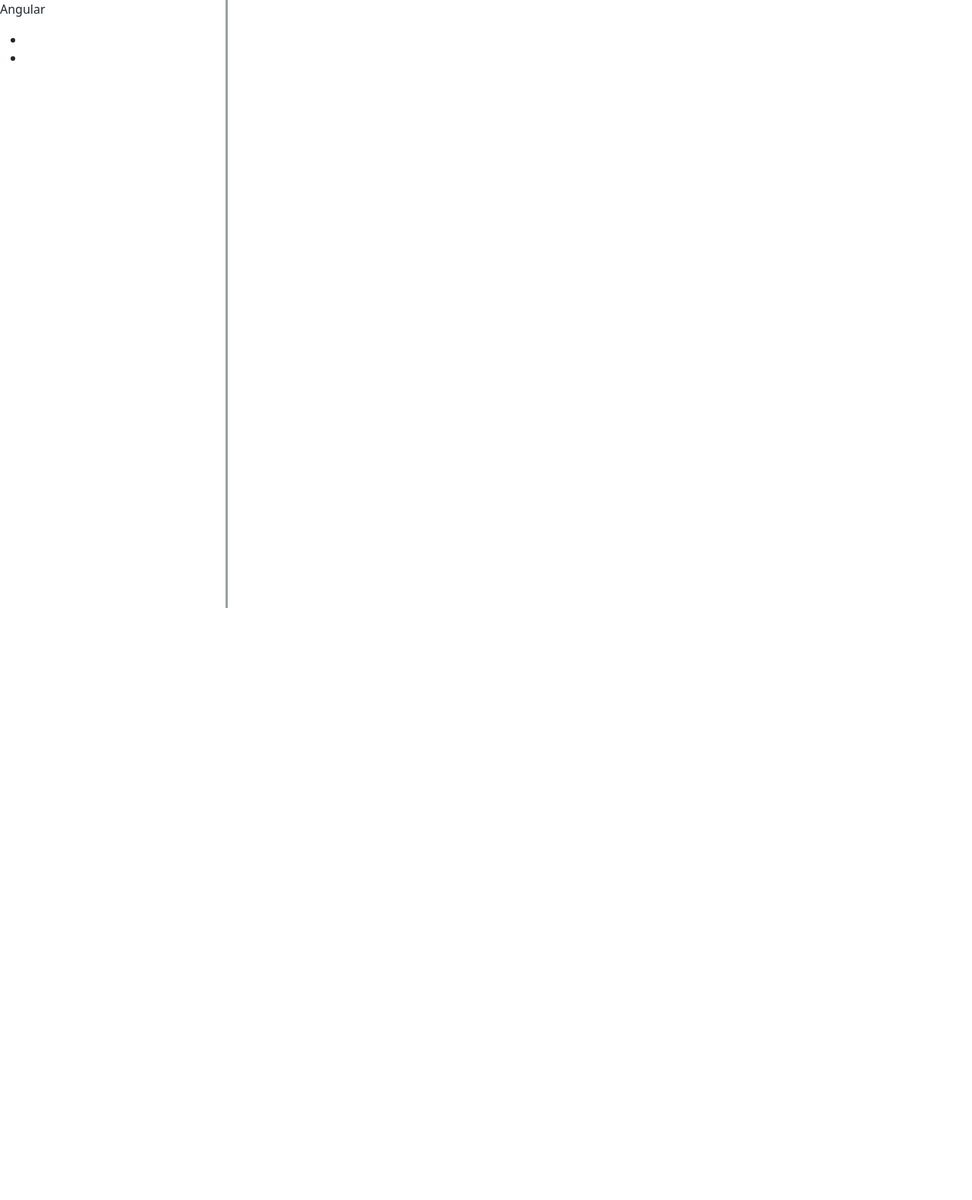
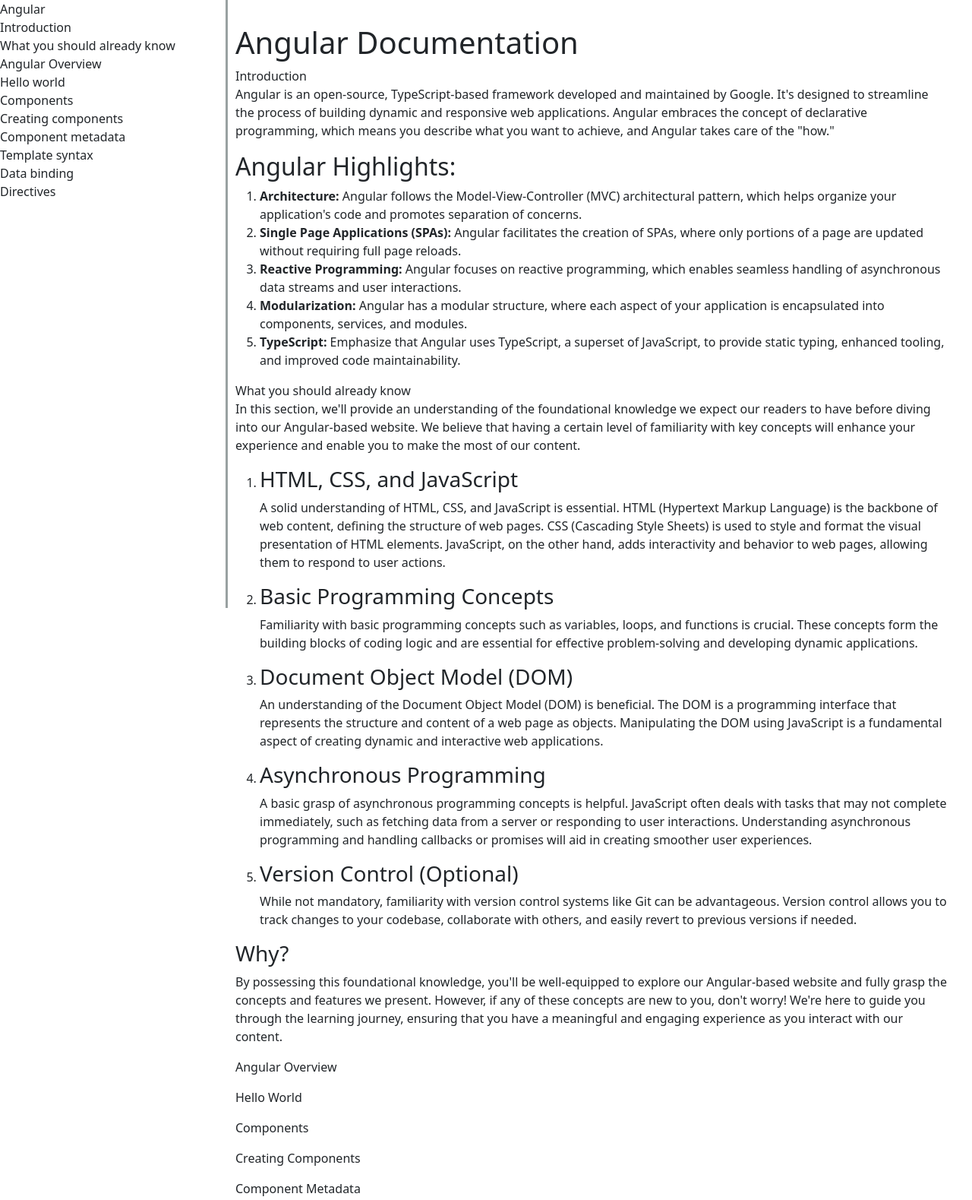
Before and after one commit to MicahDitto/Angular-Tech-Doc, a plain HTML site: page index.html in a window 1280 px wide. Shown: the top 1579 px of the page at 76% size. Before the commit the page ends 800 px from the top, so only its background shows below. Drawn offline with nearby package versions, Linux system fonts and the light colour scheme.

Commit message:
Started to add info

```diff
--- a/index.html
+++ b/index.html
@@ -11,66 +11,138 @@
 </head>
 
 <body>
+    <nav id="navbar" class="side-nav">
+        <header>
+            Angular
+        </header>
+        <a class="nav-link" href="#Introduction">Introduction</a>
+        <a class="nav-link" href="#What_you_should_already_know">What you should already know</a>
+        <a class="nav-link" href="#Angular_Overview">Angular Overview</a>
+        <a class="nav-link" href="#Hello_World">Hello world</a>
+        <a class="nav-link" href="#Components">Components</a>
+        <a class="nav-link" href="#Creating_components">Creating components</a>
+        <a class="nav-link" href="#Component_metadata">Component metadata</a>
+        <a class="nav-link" href="#Template_Syntax">Template syntax</a>
+        <a class="nav-link" href="#Data_Binding">Data binding</a>
+        <a class="nav-link" href="#Directives">Directives</a>
+
+    </nav>
     <main id="main-doc">
-        <nav id="navbar">
-            <header>
-                Angular
-            </header>
-            <a class="nav-link" href="#"></a>
-            <a class="nav-link" href="#"></a>
-            <a class="nav-link" href="#"></a>
-            <a class="nav-link" href="#"></a>
-            <a class="nav-link" href="#"></a>
-            <a class="nav-link" href=""></a>
+        <h1>Angular Documentation</h1>
 
-        </nav>
-        <section id="" class="section main-section -section">
-            <header></header>
-            <p></p>
-            <code></code>
+        <section id="Introduction" class="section main-section intro-section">
+            <header>Introduction</header>
+            <p>Angular is an open-source, TypeScript-based framework developed and maintained by Google. It's designed
+                to streamline the process of building dynamic and responsive web applications. Angular embraces the
+                concept of declarative programming, which means you describe what you want to achieve, and Angular takes
+                care of the "how."</p>
 
-            <ul>
-                <li></li>
-                <li></li>
-            </ul>
+            <h2>Angular Highlights:</h2>
+            <ol>
+                <li><b> Architecture:</b> Angular follows the Model-View-Controller (MVC) architectural
+                    pattern, which helps organize your application's code and promotes separation of concerns.</li>
+                <li><b>Single Page Applications (SPAs):</b> Angular facilitates the creation of SPAs, where
+                    only portions of a page are updated without requiring full page reloads.</li>
+                <li><b>Reactive Programming:</b> Angular focuses on reactive programming, which enables seamless
+                    handling
+                    of asynchronous data streams and user interactions.</li>
+                <li><b>Modularization:</b> Angular has a modular structure, where each aspect of your application is
+                    encapsulated into components, services, and modules.</li>
+                <li><b>TypeScript:</b> Emphasize that Angular uses TypeScript, a superset of JavaScript, to provide
+                    static typing, enhanced tooling, and improved code maintainability.</li>
+            </ol>
         </section>
-        <section id="" class="section main-section -section">
+        <section id="What_you_should_already_know" class="section main-section -section">
+            <header>What you should already know</header>
+            <p>In this section, we'll provide an understanding of the foundational knowledge we expect our readers to
+                have before diving into our Angular-based website. We believe that having a certain level of familiarity
+                with key concepts will enhance your experience and enable you to make the most of our content.</p>
+
+            <ol>
+                <li>
+                    <h3>HTML, CSS, and JavaScript</h3>
+                    <p>A solid understanding of HTML, CSS, and JavaScript is essential. HTML (Hypertext Markup Language)
+                        is the backbone of web content, defining the structure of web pages. CSS (Cascading Style
+                        Sheets) is used to style and format the visual presentation of HTML elements. JavaScript, on the
+                        other hand, adds interactivity and behavior to web pages, allowing them to respond to user
+                        actions.</p>
+                </li>
+                <li>
+                    <h3>Basic Programming Concepts</h3>
+                    <p>Familiarity with basic programming concepts such as variables, loops, and functions is crucial.
+                        These concepts form the building blocks of coding logic and are essential for effective
+                        problem-solving and developing dynamic applications.</p>
+                </li>
+                <li>
+                    <h3>Document Object Model (DOM)</h3>
+                    <p>An understanding of the Document Object Model (DOM) is beneficial. The DOM is a programming
+                        interface that represents the structure and content of a web page as objects. Manipulating the
+                        DOM using JavaScript is a fundamental aspect of creating dynamic and interactive web
+                        applications.</p>
+                </li>
+                <li>
+                    <h3>Asynchronous Programming</h3>
+                    <p>A basic grasp of asynchronous programming concepts is helpful. JavaScript often deals with tasks
+                        that may not complete immediately, such as fetching data from a server or responding to user
+                        interactions. Understanding asynchronous programming and handling callbacks or promises will aid
+                        in creating smoother user experiences.</p>
+                </li>
+                <li>
+                    <h3>Version Control (Optional)</h3>
+                    <p>While not mandatory, familiarity with version control systems like Git can be advantageous.
+                        Version control allows you to track changes to your codebase, collaborate with others, and
+                        easily revert to previous versions if needed.</p>
+                </li>
+            </ol>
+
+            <h3>Why?</h3>
+            <p>By possessing this foundational knowledge, you'll be well-equipped to explore our Angular-based website
+                and fully grasp the concepts and features we present. However, if any of these concepts are new to you,
+                don't worry! We're here to guide you through the learning journey, ensuring that you have a meaningful
+                and engaging experience as you interact with our content.</p>
+        </section>
+        <section id="Angular_Overview" class="section main-section -section">
+            <header>Angular Overview</header>
             <header></header>
             <p></p>
             <code></code>
         </section>
-        <section id="" class="section main-section -section">
-            <header></header>
+        <section id="Hello_World" class="section main-section -section">
+            <header>Hello World</header>
             <p></p>
             <code></code>
         </section>
-        <section id="" class="section main-section -section">
-            <header></header>
+        <section id="Components" class="section main-section -section">
+            <header>Components</header>
             <p></p>
             <code></code>
         </section>
-        <section id="" class="section main-section -section">
-            <header></header>
+        <section id="Creating_Components" class="section main-section -section">
+            <header>Creating Components</header>
             <p></p>
             <code></code>
         </section>
-        <section id="" class="section main-section -section">
-            <header></header>
+        <section id="Component_metadata" class="section main-section -section">
+            <header>Component Metadata</header>
             <p></p>
             <code></code>
         </section>
-        <section id="" class="section main-section -section">
-            <header></header>
+        <section id="Template_Syntax" class="section main-section -section">
+            <header>Template Syntax</header>
+            <p></p>
+            <code></code>
+        </section>
+        <section id="Data_Binding" class="section main-section -section">
+            <header>Data Binding</header>
+            <p></p>
+            <code></code>
+        </section>
+        <section id="Directives" class="section main-section -section">
+            <header>Directives</header>
             <p></p>
             <code></code>
         </section>
 
-
-
-        <nav id="" class="side-nav">
-
-
-        </nav>
 
 
     </main>
--- a/styles.css
+++ b/styles.css
@@ -8,3 +8,7 @@
   border-right: solid;
   border-color: rgba(0, 22, 22, 0.4);
 }
+
+main {
+    margin: 2rem 2rem 2rem 310px;
+}
```
